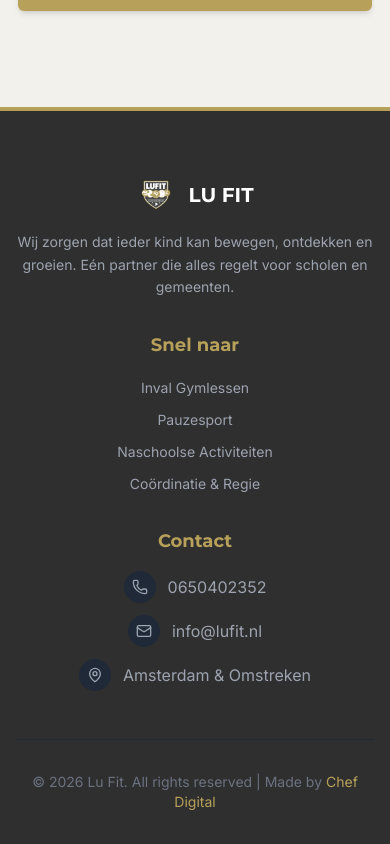
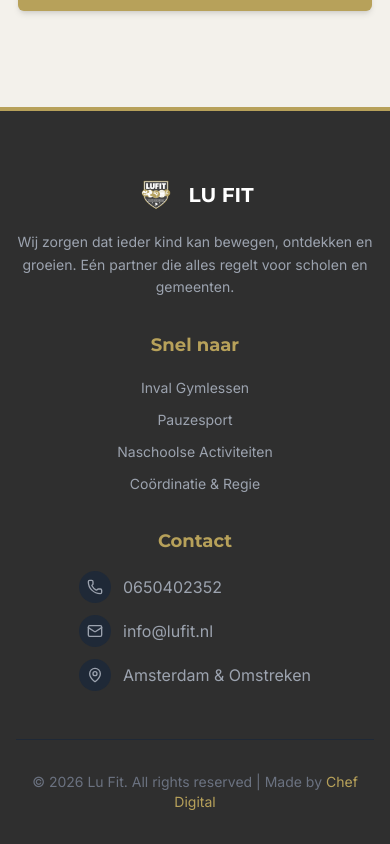
Before and after one commit to CD1878/Lufit, a React (Vite) app: page / in a window 390 px wide. Shown: the part 5633-6477 px from the top of the page. Built offline with nearby package versions, Linux system fonts and the light colour scheme.

Commit message:
Fix mobile footer icon alignment

```diff
--- a/components/Footer.tsx
+++ b/components/Footer.tsx
@@ -47,21 +47,21 @@
           {/* Column 3: Contact */}
           <div className="space-y-4 flex flex-col items-center md:items-start">
             <h3 className="text-gold font-heading font-bold text-lg">Contact</h3>
-            <div className="space-y-3">
-              <a href="tel:0650402352" className="flex items-center justify-center md:justify-start space-x-3 text-gray-400 hover:text-gold transition-colors group">
-                <div className="bg-gray-800 p-2 rounded-full group-hover:bg-gold group-hover:text-white transition-colors">
+            <div className="space-y-3 w-fit md:w-full">
+              <a href="tel:0650402352" className="flex items-center space-x-3 text-gray-400 hover:text-gold transition-colors group">
+                <div className="bg-gray-800 p-2 rounded-full group-hover:bg-gold group-hover:text-white transition-colors flex-shrink-0">
                   <Phone size={16} />
                 </div>
                 <span>0650402352</span>
               </a>
-              <a href="mailto:info@lufit.nl" className="flex items-center justify-center md:justify-start space-x-3 text-gray-400 hover:text-gold transition-colors group">
-                <div className="bg-gray-800 p-2 rounded-full group-hover:bg-gold group-hover:text-white transition-colors">
+              <a href="mailto:info@lufit.nl" className="flex items-center space-x-3 text-gray-400 hover:text-gold transition-colors group">
+                <div className="bg-gray-800 p-2 rounded-full group-hover:bg-gold group-hover:text-white transition-colors flex-shrink-0">
                   <Mail size={16} />
                 </div>
                 <span>info@lufit.nl</span>
               </a>
-              <div className="flex items-center justify-center md:justify-start space-x-3 text-gray-400">
-                <div className="bg-gray-800 p-2 rounded-full">
+              <div className="flex items-center space-x-3 text-gray-400">
+                <div className="bg-gray-800 p-2 rounded-full flex-shrink-0">
                   <MapPin size={16} />
                 </div>
                 <span>Amsterdam & Omstreken</span>
```
